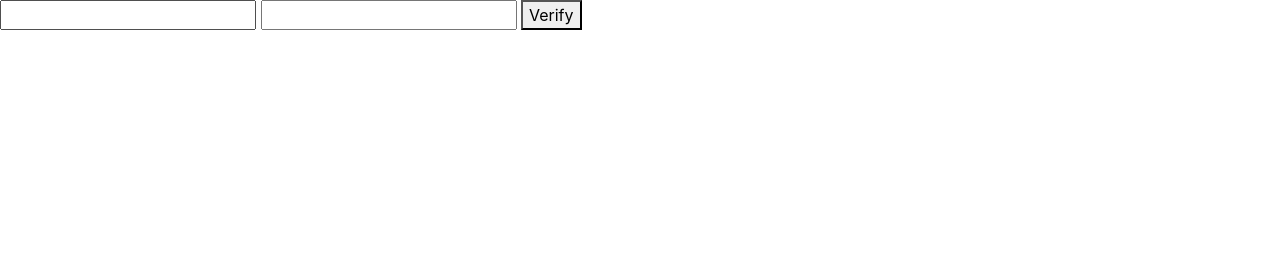
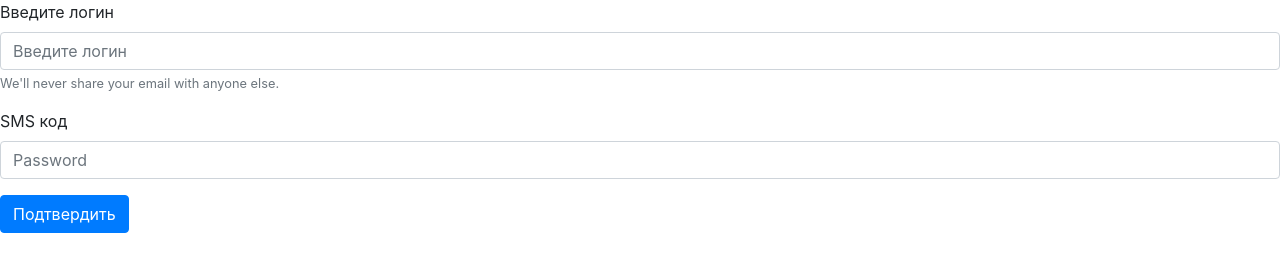
Before and after one commit to zelzhan/sberbank-hackathon, a website: page app/web/verify.html in a window 1280 px wide. Drawn offline with Linux system fonts and the light colour scheme.

Commit message:
Страница СМС-верификации приведена в порядок

```diff
--- a/app/web/verify.html
+++ b/app/web/verify.html
@@ -9,10 +9,21 @@
     <body>
         <form action="/verifySMScode" method="POST">
 
-            <input type="text" name="login">
-            <input type="text" name="verification_number">
+            <div class="form-group">
+                    <label for="exampleInputEmail1">Введите логин</label>
+                    <input name="login" type="login" class="form-control" id="exampleInputEmail1" aria-describedby="emailHelp" placeholder="Введите логин">
+                    <small id="emailHelp" class="form-text text-muted">We'll never share your email with anyone else.</small>
+                  </div>
+                  <div class="form-group">
+                    <label for="exampleInputPassword1">SMS код</label>
+                    <input name="verification_number" type="text" class="form-control" id="exampleInputPassword1" placeholder="Password">
+                  </div>
+                  <button type="submit" class="btn btn-primary">Подтвердить</button>
 
-            <button type="submit">Verify</button>
+            <!-- <input type="text" name="login">
+            <input type="text" name="verification_number"> -->
+
+            <!-- <button type="submit">Verify</button> -->
 
         </form>
     </body>
```
